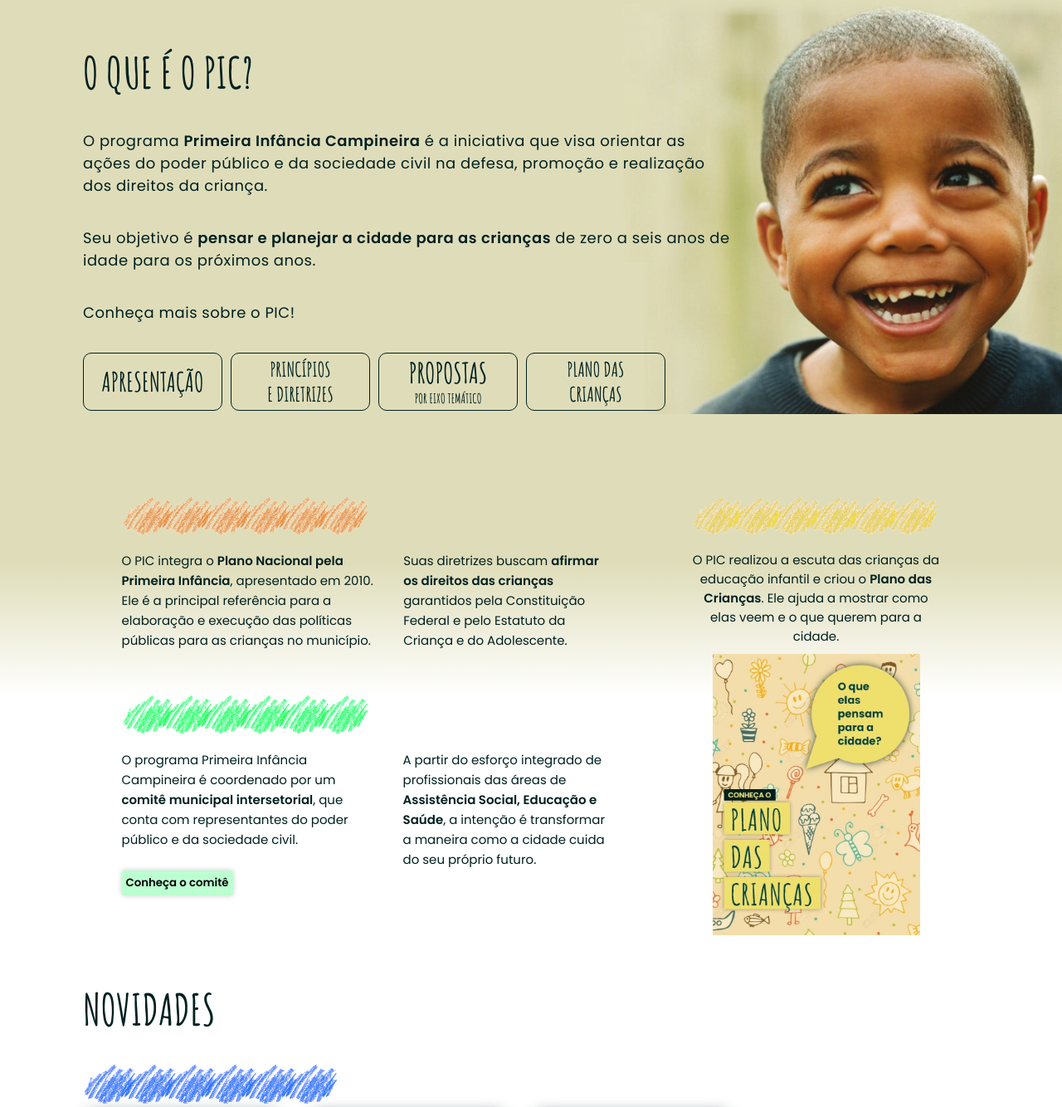
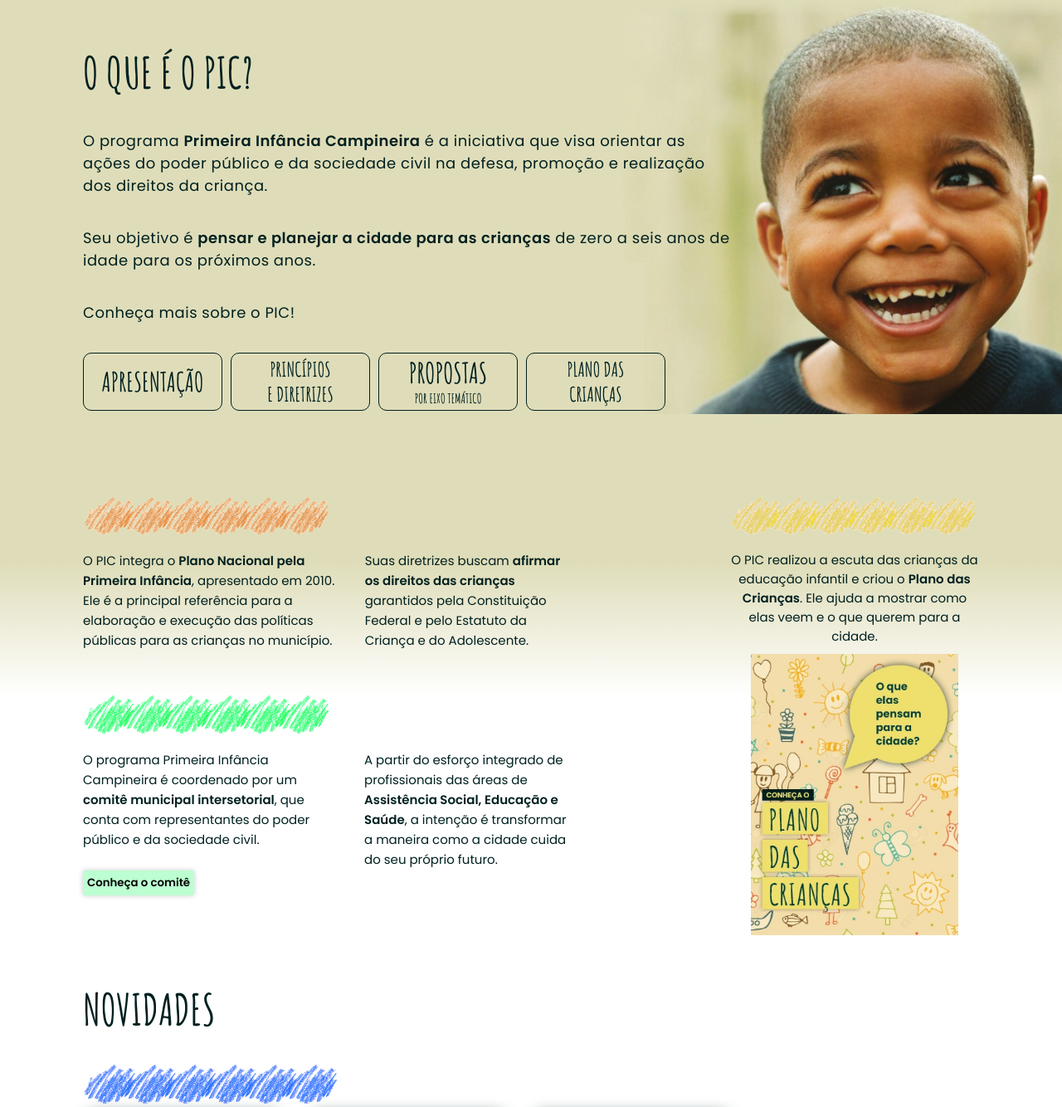
Before and after one commit to rterra90/PIC, a PHP site: page / in a window 1280 px wide. Shown: the part 511-1845 px from the top of the page at 83% size. Run offline with PHP 8.4, Linux system fonts and the light colour scheme; some libraries are stand-ins or nearby versions.

Commit message:
Update style.css

```diff
--- a/style.css
+++ b/style.css
@@ -257,7 +257,7 @@ main span {
 }
 .facts-content {
   display: flex;
-  justify-content: space-around;
+  justify-content: space-between;
 }
 .banner-plano {
   width: 300px;
```
